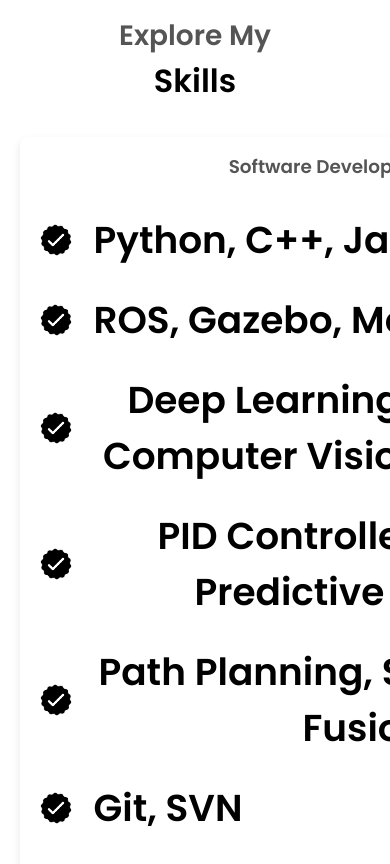
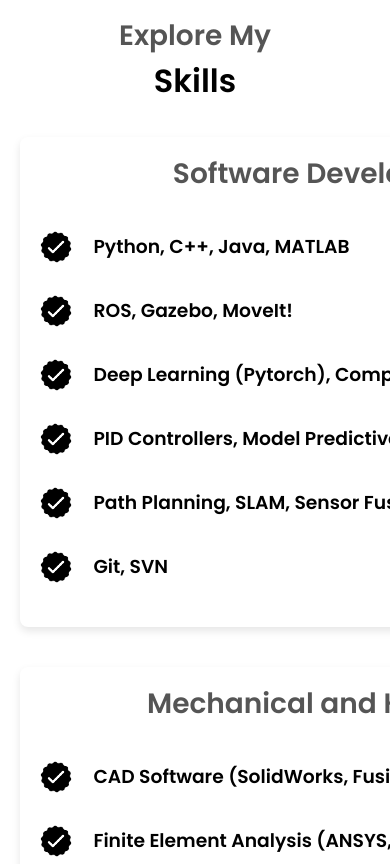
Before and after one commit to SharanIO/sharan, a plain HTML site: page index.html in a window 390 px wide. Shown: the part 2320-3184 px from the top of the page. Drawn offline with Linux system fonts and the light colour scheme.

Commit message:
Update style.css

```diff
--- a/style.css
+++ b/style.css
@@ -397,7 +397,6 @@ article .icon {
   border-radius: 8px;
   padding: 1rem;
   text-align: center;
-  font-size: 2rem;
 }
 
 .category-title {
@@ -431,13 +430,9 @@ article .icon {
   }
   .section-title {
     font-size: 2rem;
+
   }
-  .category-title {
-    font-size: 1.15rem;
-  }
-  .skills-category {
-    flex-wrap: wrap;
-  }
+
 
 
 }
```
